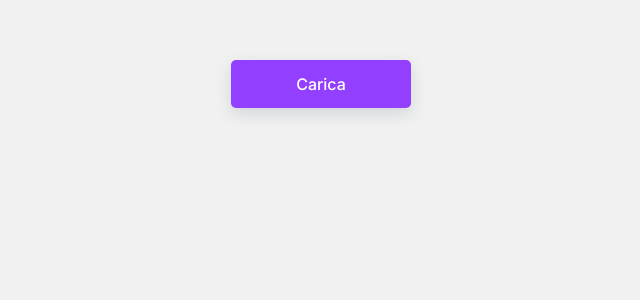
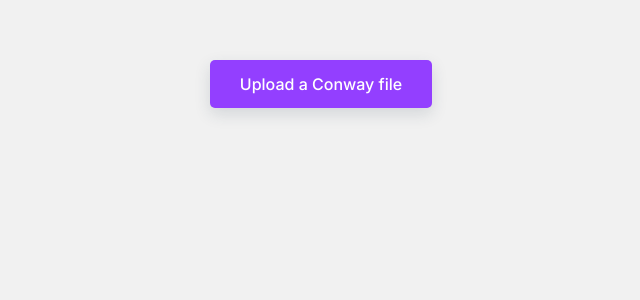
Before and after one commit to retini/conway-game-of-life, a React (Create React App) app: page / in a window 1280 px wide. Shown: the top 300 px of the page, without its empty margins (319-959 px from the left). Built offline with nearby package versions, Linux system fonts and the light colour scheme.

Commit message:
Change the text of `CustomFileInput`

```diff
--- a/src/components/CustomFileInput/CustomFileInput.tsx
+++ b/src/components/CustomFileInput/CustomFileInput.tsx
@@ -17,7 +17,7 @@ const CustomFileInput = ({ onFileUpload }: CustomFileInputProps) => {
 	return (
 		<div className='customFileInput'>
 			<button className='btn' onClick={onButtonClick}>
-				Carica
+				Upload a Conway file
 			</button>
 			<input ref={inputRef} type='file' onChange={onFileUpload} />
 		</div>
```
